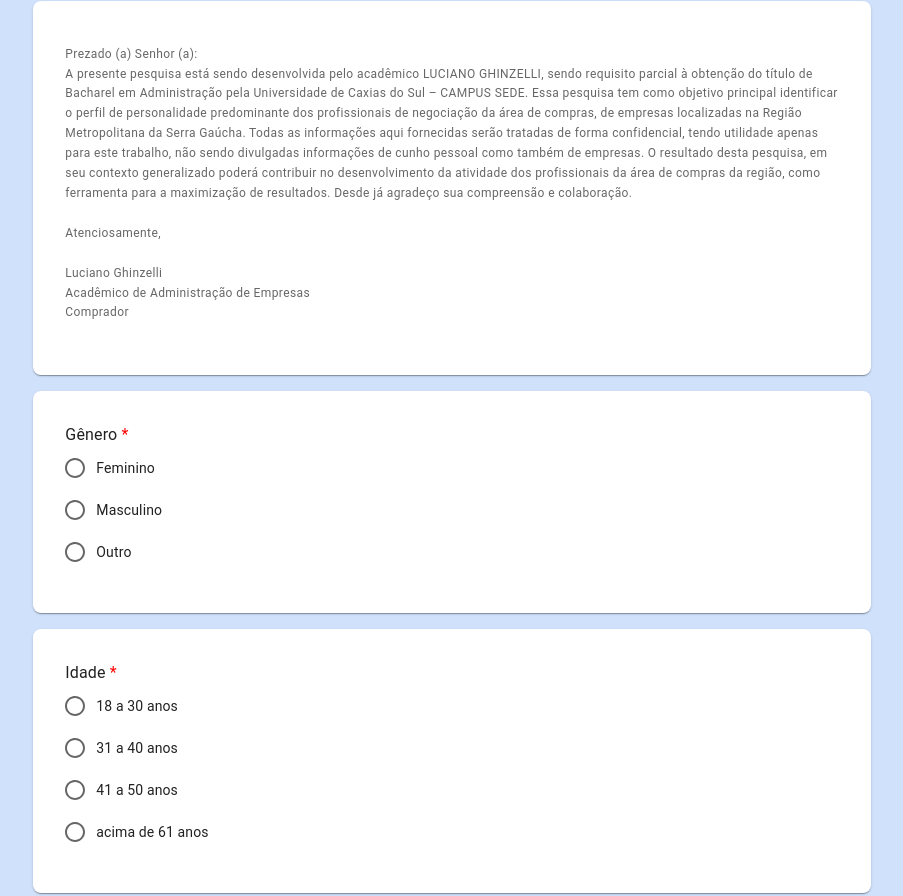
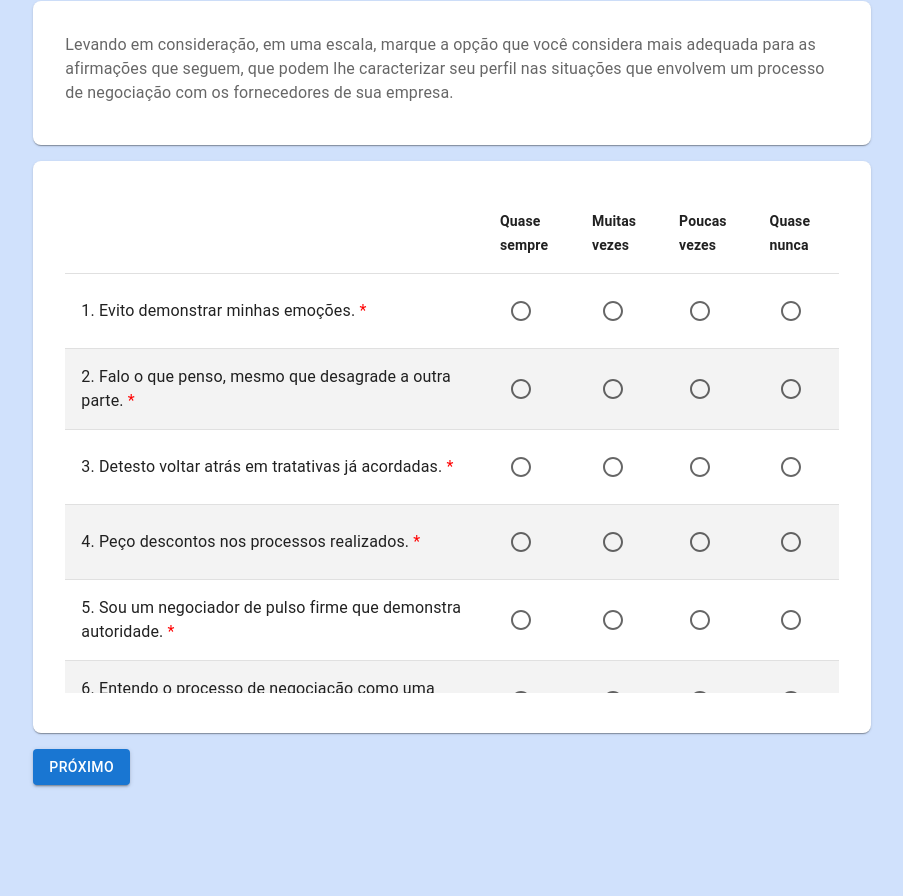
Before and after one commit to fghinzelli/pesquisa-tcc, a Next.js app: page / in a window 1280 px wide. Shown: the part 191-1087 px from the top of the page, without its empty margins (188-1091 px from the left). After the commit the page ends 984 px from the top, so only its background shows below. Built offline with nearby package versions, Linux system fonts and the light colour scheme.

Commit message:
Ajuste dos campos do form e grafico final

```diff
--- a/components/QuestionCard.js
+++ b/components/QuestionCard.js
@@ -23,7 +23,7 @@ export default function QuestionCard(props) {
         )
     } else if (props.question.type === 'text') {
         component = (
-            <TextField sx={{ minWidth: '400px' }} name="input-municipio" label="" variant="standard" />
+            <TextField fullWidth name="input-municipio" label="" variant="standard" />
         )
     }
 
--- a/components/QuestionCardRadioGrid.js
+++ b/components/QuestionCardRadioGrid.js
@@ -1,29 +1,42 @@
 import Card from '@mui/material/Card';
 import CardContent from '@mui/material/CardContent';
 import Typography from '@mui/material/Typography';
-import { FormControlLabel, List, ListItem, Radio, RadioGroup } from '@mui/material';
+import { FormControlLabel, List, ListItem, Radio, RadioGroup, TableHead } from '@mui/material';
 import { TableContainer, Table, TableBody, TableRow, TableCell } from '@mui/material';
 import styles from '../styles/Card.module.css';
 import { useState } from 'react';
 
 export default function QuestionCardRadioGrid(props) {
 
+    const radioOptions = [
+        'Quase sempre',
+        'Muitas vezes',
+        'Poucas vezes',
+        'Quase nunca'
+    ];
+
     return (
         <Card className={styles.customCard} sx={{ p: 2, marginBottom: '16px', borderRadius: '8px', mx: 'auto'}}>
             <CardContent>
-                <TableContainer>
-                <Table>
+                <TableContainer sx={{ maxHeight: 500 }}>
+                <Table stickyHeader>
+                    <TableHead>
+                        <TableRow>
+                            <TableCell></TableCell>
+                            { radioOptions.map((label, k) => <TableCell key={`label-${k}`}><strong>{ label }</strong></TableCell>)}
+                        </TableRow>
+
+                    </TableHead>
                     <TableBody>
                     {props.questions.map((question, k) => {
                         return (
-
-                            <TableRow key={k}>
+                            <TableRow style ={ k % 2 ? { background : "#f3f3f3" }:{ background : "white" }} key={`row-${k}`}>
                                 <TableCell>
                                     <Typography  sx={{ fontSize: '16px' }}>
                                         {question.title} <span style={{ color: 'red' }}>*</span>
                                     </Typography>
                                 </TableCell>
-                                <StateRadio question={question} setThisAnswer={(id, value) => props.setAnswer}/>
+                                <StateRadio options={radioOptions} question={question} setThisAnswer={(id, value) => props.setAnswer}/>
                             </TableRow>
                         )})
                     }
@@ -38,20 +51,13 @@ export default function QuestionCardRadioGrid(props) {
 const StateRadio = (props) => {
     const [selectedValue, setSelectedValue] = useState('');
 
-    const radioOptions = [
-        'Quase sempre',
-        'Muitas vezes',
-        'Poucas vezes',
-        'Quase nunca'
-    ];
-
     const handleChange = (id, value) => {
         props.setThisAnswer(id, value)
         setSelectedValue(value);
     }
 
     return (
-        radioOptions.map((item, k) => {
+        props.options.map((item, k) => {
             return (
                 <TableCell key={k}>
                     <Radio
--- a/components/TextCard.js
+++ b/components/TextCard.js
@@ -7,7 +7,7 @@ export default function TextCard(props) {
     return (
         <Card className={styles.customCard} sx={{ p: 2, marginBottom: '16px', borderRadius: '8px', mx: 'auto'}}>
             <CardContent>
-                <Typography variant="caption" color="text.secondary">
+                <Typography variant="body1" color="text.secondary">
                     {props.children}
                 </Typography>
             </CardContent>
--- a/pages/index.js
+++ b/pages/index.js
@@ -11,8 +11,61 @@ export default function Home() {
   const [answers, setAnswers] = useState([])
 
   const questions1 = [
+    { id: 1, title: '1. Evito demonstrar minhas emoções.'},
+    { id: 2, title: '2. Falo o que penso, mesmo que desagrade a outra parte.'},
+    { id: 3, title: '3. Detesto voltar atrás em tratativas já acordadas.'},
+    { id: 4, title: '4. Peço descontos nos processos realizados.'},
+    { id: 5, title: '5. Sou um negociador de pulso firme que demonstra autoridade.'},
+    { id: 6, title: '6. Entendo o processo de negociação como uma grande batalha muito competitiva.'},
+    { id: 7, title: '7. Pressiono as pessoas envolvidas para que busquem os resultados.'},
+    { id: 8, title: '8. Fico extremamente desconfortável quando não realizo um processo de compra com o objetivo inicial desejado.'},
+    { id: 9, title: '9. Sou exigente, nos processos de compra que participo.'},
+    { id: 10, title: '10. Na maioria das ocasiões evito realizar concessões.'},
+    { id: 11, title: '11. Sinto-me responsável por fazer os fornecedores da empresa "se sentirem bem", com a parceria realizada.'},
+    { id: 12, title: '12. Durante um processo de negociação, raramente utilizo a palavra NÃO.'},
+    { id: 13, title: '13. Tenho vergonha de pedir descontos, por diversos fatores.'},
+    { id: 14, title: '14. Prefiro ceder para evitar discussões nas rodadas de negociações.'},
+    { id: 15, title: '15. Quando não gosto de algo, tenho por característica não me manifestar.'},
+    { id: 16, title: '16. Geralmente espero que a outra parte perceba o que preciso sem ter que manifestar meu interesse.'},
+    { id: 17, title: '17. Evito negociar com representantes de vendas agressivos.'},
+    { id: 18, title: '18. Se tiver a oportunidade de me impor em uma reunião de negociação geralmente sou prestativo procurando favorecer a outra parte.'},
+    { id: 19, title: '19. Sou conciliador, procurando mais diálogo, para buscar entendimento.'},
+    { id: 20, title: '20. Tendo a concordar para evitar, conflitos.'},
+    { id: 21, title: '21. Necessito fazer as coisas o mais depressa possível e terminar de uma vez'},
+    { id: 22, title: '22 Em uma reunião de negociação exponho minhas ideias rapidamente a ponto da outra parte ter dificuldade em me entender.'},
+    { id: 23, title: '23. Sou impaciente, a compra deve ser fechada imediatamente.'},
+    { id: 24, title: '24. Tenho por hábito apressar os fornecedores para o fornecimento de orçamentos e retorno de negociações.'},
+    { id: 25, title: '25. Enquanto estou tratando de um processo de compras, já estou pensando no próximo que vem a seguir.'},
+    { id: 26, title: '26. Evito negociar com pessoas lentas.'},
+    { id: 27, title: '27. Faço as tarefas dos outros por não conseguir esperar que terminem.'},
+    { id: 28, title: '28. Não tenho paciência para longas negociações.'},
+    { id: 29, title: '29. Utilizo da estratégia de interromper a fala da outra parte para impor minha ideia.'},
+    { id: 30, title: '30. Quando realizo questionamentos, sobre minhas dúvidas, desejo que a resposta seja dada de forma imediata.'},
+    { id: 31, title: '31. Todos os processos que participo devem ser executados na maior perfeição.'},
+    { id: 32, title: '32. Entendo que todos os processos não devem ser realizados de forma simples'},
+    { id: 33, title: '33. Sou uma pessoa que se prepara bem e busca informações sobre o assunto, minunciosamente, antes de negociar.'},
+    { id: 34, title: '34. Mesmo que tenha tido êxito em uma negociação, penso que deveria ter feito melhor.'},
+    { id: 35, title: '35. As pessoas me veem como um profissional organizado.'},
+    { id: 36, title: '36. Prefiro que exista formalidade nas negociações.'},
+    { id: 37, title: '37. Não tolero os erros cometidos pelos outros.'},
+    { id: 38, title: '38.  Sempre exijo que os acordos sejam detalhados, contendo todas as informações pertinentes ao processo.'},
+    { id: 39, title: '39. A burocracia de um processo é importante para eficácia da negociação.'},
+    { id: 40, title: '40. Preocupo-me antes da negociação em saber os detalhes do produto, a ponto de realizar pesquisa prévia, solicitar catálogos, realizar visitas, etc.'},
+    { id: 41, title: '41. Sou persuasivo(a), procurando influenciar e impor minhas ideias conduzindo a negociação.'},
+    { id: 42, title: '42. Sou do tipo popular, uma pessoa empática, amável, de fácil convivência.'},
+    { id: 43, title: '43. Me defino como sendo uma pessoa criativa, com percepção tranquila e cheia de ideias.'},
+    { id: 44, title: '44. Sou otimista e acredito que no final tudo dá certo pois nada é impossível.'},
+    { id: 45, title: '45. Procuro manter um relacionamento próximo a amizade com foco em cooperação e simpatia com meus fornecedores.'},
+    { id: 46, title: '46. Sou comunicativo, costumo falar bastante expressando com facilidade as minhas ideias.'},
+    { id: 47, title: '47. Faço concessões para atender os objetivos.'},
+    { id: 48, title: '48. Procuro ser pouco detalhista, pois entendo que o resultado é o que importa.'},
+    { id: 49, title: '49. Na maioria das vezes procuro analisar o comportamento do representante de vendas para entender o seu objetivo.'},
+    { id: 50, title: '50. Procuro utilizar meu poder de convencimento pra impor minhas convicções e aquilo que acredito.'}
+  ];
+
+  const questions2 = [
     {
-      id: 1,
+      id: 51,
       title: 'Gênero',
       type: 'radio',
       options: [
@@ -22,7 +75,7 @@ export default function Home() {
       ]
     },
     {
-      id: 2,
+      id: 52,
       title: 'Idade',
       type: 'radio',
       options: [
@@ -33,7 +86,7 @@ export default function Home() {
       ]
     },
     {
-      id: 3,
+      id: 53,
       title: 'Escolaridade',
       type: 'radio',
       options: [
@@ -44,7 +97,7 @@ export default function Home() {
       ]
     },
     {
-      id: 4,
+      id: 54,
       title: 'Qual é o número de funcionários da empresa que atua?',
       type: 'radio',
       options: [
@@ -56,7 +109,7 @@ export default function Home() {
       ]
     },
     {
-      id: 5,
+      id: 55,
       title: 'Qual é o setor da empresa?',
       type: 'radio',
       options: [
@@ -68,23 +121,17 @@ export default function Home() {
       ]
     },
     {
-      id: 6,
+      id: 56,
       title: 'Em qual município localiza-se a empresa em qual trabalha?',
       type: 'text',
       id: 'input-municipio'
     },
     {
-      id: 7,
+      id: 57,
       title: 'Caso deseje receber o resultado desta pesquisa, informe seu e-mail abaixo:',
       type: 'text',
       id: 'input-email'
     }
-  ]
-
-  const questions2 = [
-    { id: 10, title: '1. Evito demonstrar minhas emoções. ', group: 1},
-    { id: 11, title: '2. Evito demonstrar minhas emoções. ', group: 1},
-    { id: 12, title: '3. Evito demonstrar minhas emoções. ', group: 1},
   ]
 
   const handleSetAnswers = (idAnswer, theAnswer) => {
@@ -99,7 +146,29 @@ export default function Home() {
       <>
         <Grid item xs={12} >
           <TextCard>
-            <p>Prezado (a) Senhor (a):<br/>
+            Levando em consideração, em uma escala, marque a opção que você considera mais adequada para as afirmações que seguem,
+            que podem lhe caracterizar seu perfil nas situações que envolvem um processo de negociação com os fornecedores de sua empresa.
+
+          </TextCard>
+        </Grid>
+        <Grid item xs={12}>
+          <QuestionCardRadioGrid  questions={questions1} setAnswer={(id, answer) => handleSetAnswers(id, answer)}/>
+        </Grid>
+        <Grid item xs={12}>
+          <Box sx={{ mx: 'auto' }}>
+            <Stack spacing={2} direction="row">
+              <Button variant="contained" onClick={() => setPage(2)}>Próximo</Button>
+            </Stack>
+          </Box>
+        </Grid>
+      </>
+    )
+  } else if (page === 2) {
+    conteudo = (
+      <>
+        <Grid item xs={12} >
+          <TextCard>
+              Prezado (a) Senhor (a):<br/>
               A presente pesquisa está sendo desenvolvida pelo acadêmico LUCIANO GHINZELLI, sendo requisito parcial à obtenção do título de Bacharel em Administração pela Universidade de Caxias do Sul – CAMPUS SEDE.
               Essa pesquisa tem como objetivo principal identificar o perfil  de personalidade predominante dos  profissionais de negociação da área de compras, de empresas localizadas na Região Metropolitana da Serra Gaúcha.
               Todas as informações aqui fornecidas serão tratadas de forma confidencial, tendo utilidade apenas para este trabalho, não sendo divulgadas informações de cunho pessoal como também de empresas.
@@ -111,44 +180,23 @@ export default function Home() {
               Luciano Ghinzelli<br/>
               Acadêmico de Administração de Empresas<br/>
               Comprador<br/>
-            </p>
+
           </TextCard>
         </Grid>
         <Grid item xs={12}>
-          { questions1.map((q, k) => <QuestionCard key={k} question={q}/>)}
+          { questions2.map((q, k) => <QuestionCard key={k} question={q}/>)}
         </Grid>
         <Grid item xs={12}>
           <Box>
             <Stack spacing={2} direction="row">
-              <Button variant="contained" onClick={() => setPage(2)}>Próximo</Button>
+                <Button variant="outlined" onClick={() => setPage(1)}>Voltar</Button>
+                <Button variant="contained" onClick={() => setPage(3)}>Enviar</Button>
             </Stack>
+
           </Box>
         </Grid>
       </>
     );
-  } else if (page === 2) {
-    conteudo = (
-      <>
-        <Grid item xs={12} >
-          <TextCard>
-            <p>Levando em consideração, em uma escala, marque a opção que você considera mais adequada para as afirmações que seguem,
-              que podem lhe caracterizar seu perfil nas situações que envolvem um processo de negociação com os fornecedores de sua empresa.
-            </p>
-          </TextCard>
-        </Grid>
-        <Grid item xs={12}>
-          <QuestionCardRadioGrid  questions={questions2} setAnswer={(id, answer) => handleSetAnswers(id, answer)}/>
-        </Grid>
-        <Grid item xs={12}>
-          <Box sx={{ mx: 'auto' }}>
-              <Stack spacing={2} direction="row">
-                <Button variant="outlined" onClick={() => setPage(1)}>Voltar</Button>
-                <Button variant="contained" onClick={() => setPage(3)}>Enviar</Button>
-            </Stack>
-          </Box>
-        </Grid>
-      </>
-    )
   } else if (page === 3) {
     conteudo = (
       <>
--- a/styles/Card.module.css
+++ b/styles/Card.module.css
@@ -1,11 +1,6 @@
 .radioLabel span{
     font-size: 14px !important;
 }
-
-.customCard {
-    /* max-width: 1400px; */
-    /* width: 800px; */
-  }
 
 .radioRow {
     display: flex;
```
Also changed, not shown: components/Chart.js (+46 -27 lines).
